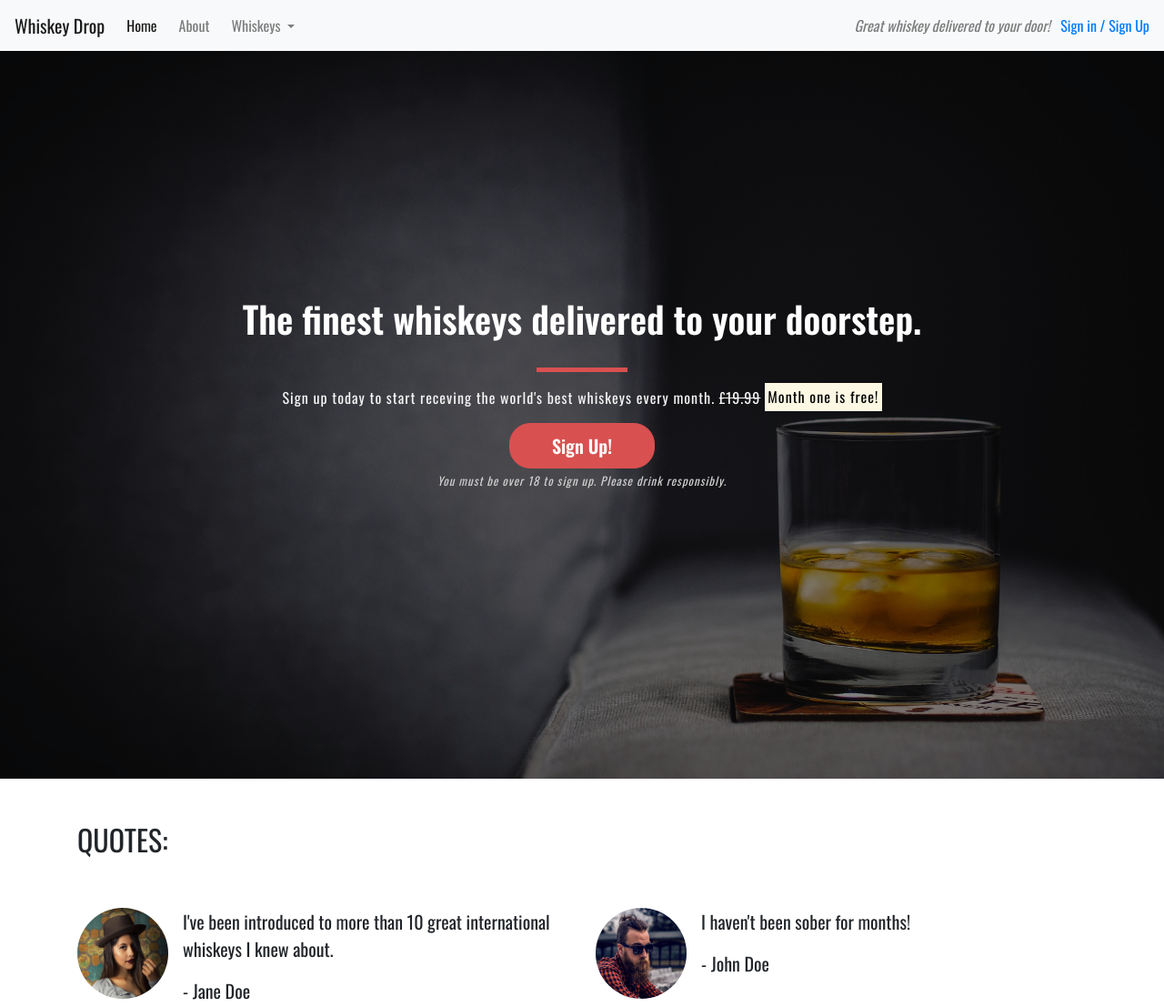
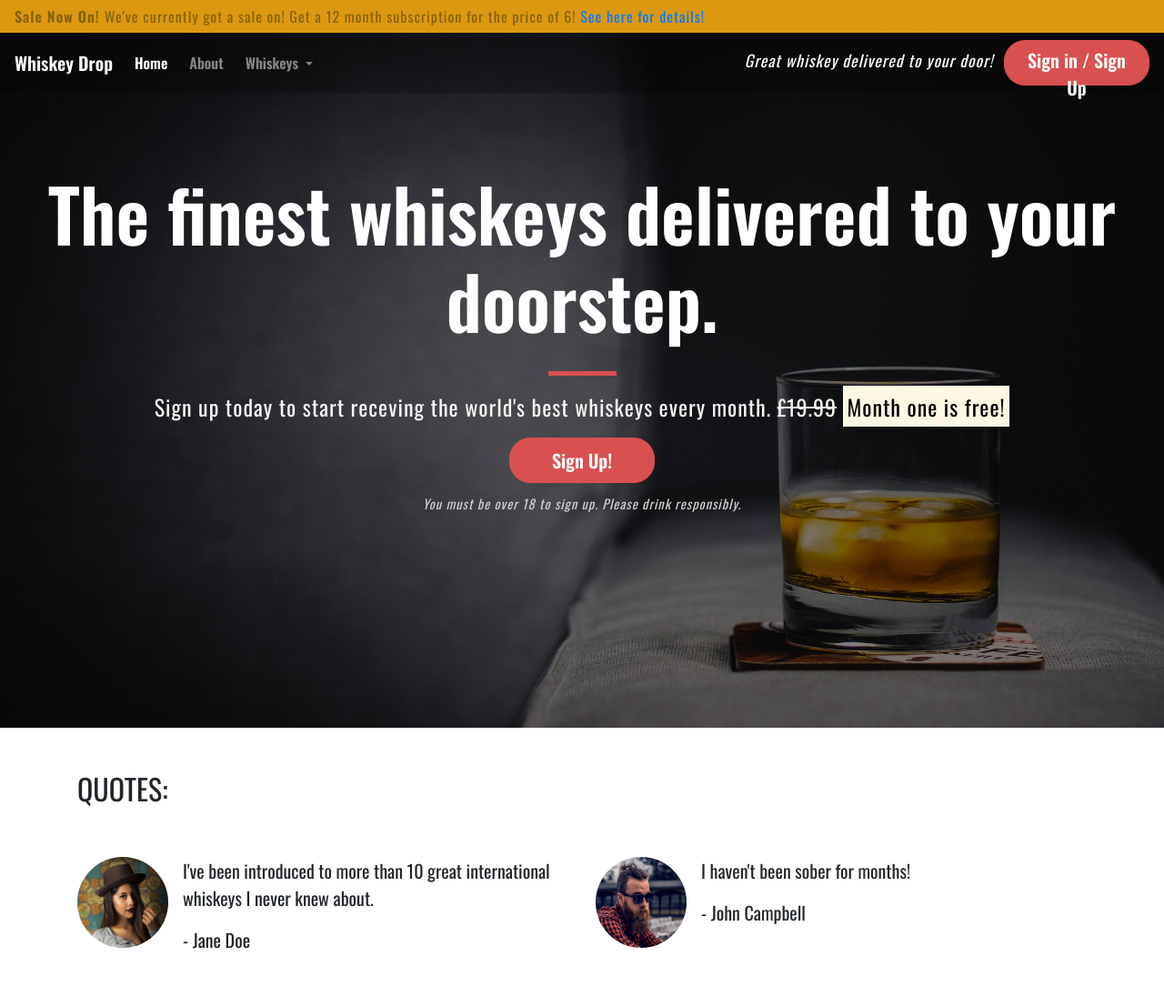
Before and after one commit to JohnGC1510/bootstrap-intro, a plain HTML site: page index.html in a window 1280 px wide. Shown: the top 1107 px of the page at 91% size. Drawn offline with nearby package versions, Linux system fonts and the light colour scheme.

Commit message:
I improved the styling of the nav bar and the sales alert

```diff
--- a/CSS/style.css
+++ b/CSS/style.css
@@ -2,6 +2,59 @@ body{
     font-family: 'Oswald', sans-serif;
 }
 
+.navalert-container .col-12{
+    padding-left:0;
+    padding-right:0;
+}
+
+.site-wide-alert{
+    border-radius: 0;
+    margin-bottom: 0;
+    padding: 5px 15px;
+}
+
+.alert-warning{
+    background-color: #dd9811;
+    border-color: #dd9811;
+    letter-spacing: 1px;
+}
+/*Navbar*/
+.navalert-container{
+    position: absolute;
+    top:0;
+    left:0;
+    padding-left: 0;
+    padding-right:0;
+    z-index:1;
+}
+
+.navbar{
+    margin-bottom: 0;
+    border:0;
+    width:100%;
+    background-color: rgba(0,0,0,0.25)
+}
+
+.navbar .navbar-toggler{
+    border:none;
+}
+
+.navbar-brand{
+    font-weight:bold;
+}
+
+.navbar .navbar-nav a{
+    font-weight:bold;
+}
+.navbar p{
+    font-size: 110%;
+    letter-spacing: 1px;
+}
+.navbar .navbar-text{
+    color:white;
+}
+
+/*Callout Section*/
 .callout-container {
     height:100vh;
     background: url(../images/whiskey-background.jpg) no-repeat bottom right fixed;
@@ -33,21 +86,24 @@ body{
     color:white;
     font-weight:bold;
     margin-bottom: 30px;
+    font-size:500%;
 }
 
 .jumbotron p{
     color:whitesmoke;
     font-weight: 300;
     letter-spacing: 1px;
+    font-size:x-large;
 
 }
 .jumbotron small{
     color: #d0d0d0;
     font-style: italic;
+    font-size:60%;
 }
 
 .bg-cover{
-    background-color: rgba(0, 0,0, 0.5);
+    background-color: rgba(0,0,0, 0.5);
     position: absolute;
     width:100%;
     height:100%;
@@ -58,7 +114,7 @@ body{
 /*Line Breaks*/
 
 .red-break{
-    width: 100px;
+    width: 75px;
     border-style: none;
     height: 5px;
     background-color: #d95050;
@@ -66,12 +122,21 @@ body{
 
 /*Buttons*/
 .signup-btn{
+    color:white;
     border-radius: 23px;
     width: 160px;
     font-weight: bold;
     height: 50px;
     background-color: #d95050;
     border-color: #d95050;
-    color:white;
+
     font-size: 125%;
 }
+
+.signup-btn:hover,
+.signup-btn:active,
+.signup-btn:focus,
+.signup-btn:active:focus{
+    background-color:#93311c;
+    border-color:#93311c;
+}
--- a/index.html
+++ b/index.html
@@ -1,29 +1,37 @@
 <!DOCTYPE html>
 <html lang="en">
+
 <head>
 	<meta charset="UTF-8" />
 	<meta name="viewport" content="width=device-width, initial-scale=1.0" />
 	<title>Whiskey Drop | Taste a new whiksey every month</title>
-    <link
-      rel="stylesheet"
-      href="https://stackpath.bootstrapcdn.com/bootstrap/4.5.0/css/bootstrap.min.css"
-      integrity="sha384-9aIt2nRpC12Uk9gS9baDl411NQApFmC26EwAOH8WgZl5MYYxFfc+NcPb1dKGj7Sk"
-      crossorigin="anonymous"
-    />
+	<link rel="stylesheet" href="https://stackpath.bootstrapcdn.com/bootstrap/4.5.0/css/bootstrap.min.css"
+		integrity="sha384-9aIt2nRpC12Uk9gS9baDl411NQApFmC26EwAOH8WgZl5MYYxFfc+NcPb1dKGj7Sk" crossorigin="anonymous" />
 
-    <link
-      rel="stylesheet"
-      href="https://use.fontawesome.com/releases/v5.6.1/css/all.css"
-      integrity="sha384-gfdkjb5BdAXd+lj+gudLWI+BXq4IuLW5IT+brZEZsLFm++aCMlF1V92rMkPaX4PP"
-      crossorigin="anonymous"
-    />
+	<link rel="stylesheet" href="https://use.fontawesome.com/releases/v5.6.1/css/all.css"
+		integrity="sha384-gfdkjb5BdAXd+lj+gudLWI+BXq4IuLW5IT+brZEZsLFm++aCMlF1V92rMkPaX4PP" crossorigin="anonymous" />
 	<link href="https://fonts.googleapis.com/css2?family=Oswald:wght@400;600&display=swap" rel="stylesheet">
 	<link rel="stylesheet" href="CSS/style.css" type="text/css" />
 </head>
+
 <body>
+
+
+	<div class="container-fluid navalert-container">
+		<!--Sales Alert-->
+		<div class="container-fluid alert-container">
+			<div class="row d-none d-sm-block">
+				<div class="col-12">
+
+					<div class="site-wide-alert alert alert-warning alert-container">
+						<strong>Sale Now On! </strong>We've currently got a sale on! Get a 12 month subscription for the
+						price of 6! <a href="/sale">See here for details!</a>
+					</div>
+				</div>
+			</div>
+		</div>
         <!--Navigation Bar-->
-
-    <nav class="navbar navbar-light bg-light navbar-expand-sm">
+		<nav class="navbar navbar-dark navbar-expand-sm">
 			<a href="#" class="navbar-brand">Whiskey Drop</a>
 			<!--Adding a button with the class of navbar-toggler and ml-auto to push to righ. Data toggle tells bootstrap that this button will be used as a trigger for a collapsible element somewher on the page.
         The data target gives the id of the collapsible element. Aria stands for accessible rich internet applications. They provide accessibiity to screen readers however are beyond current scope of learning.
@@ -49,15 +57,8 @@
 					</li>
 					<!--Creating a dropdown list inside the navigation bar-->
 					<li class="nav-item dropdown">
-            <a
-              class="nav-link dropdown-toggle"
-              href="#"
-              id="navbarDropdownMenuLink"
-              role="button"
-              data-toggle="dropdown"
-              aria-haspopup="true"
-              aria-expanded="false"
-            >
+						<a class="nav-link dropdown-toggle" href="#" id="navbarDropdownMenuLink" role="button"
+							data-toggle="dropdown" aria-haspopup="true" aria-expanded="false">
 							Whiskeys
 						</a>
 						<!--The items in the dropdown list on the nav bar-->
@@ -78,24 +79,15 @@
 				<p class="navbar-text my-auto mr-2">
 					<i>Great whiskey delivered to your door!</i>
 				</p>
-        <a href="/login">Sign in / Sign Up</a>
+				<a href="/login" class="btn signup-btn">Sign in / Sign Up</a>
 			</div>
 		</nav>
+	</div>
 	<!----End of Navigation Bar-->
 
 	<!--Container is a bootstrap class that creates a single coloumn-->
 
-    <!--Sales Alert!!!
-      <div class="row d-none d-sm-block">
-        <div class="col-12">
 
-          <div class="alert alert-warning">
-            <strong>Sale Now On! </strong>Get a 12 month subscription for the
-            price of 6! <a href="/sale">See here for details!</a>
-          </div>
-        </div>
-      </div>
-      To ammend later-->
 	<!--Callout-->
 	<div class="container-fluid callout-container">
 		<div class="bg-cover">&nbsp;</div>
@@ -103,7 +95,7 @@
 			<div class="col-12">
 				<section class="callout jumbotron text-center">
 					<h1>The finest whiskeys delivered to your doorstep.</h1>
-            <hr class="red-break"/>
+					<hr class="red-break" />
 					<p>
 						Sign up today to start receving the world's best whiskeys every
 						month. <s class="d-none d-sm-inline">£19.99</s>
@@ -123,8 +115,7 @@
 					<p class="text-muted">
 						<small
                 >You must be over 18 to sign up. Please drink
-                responsibly.</small
-              >
+                responsibly.</small>
 					</p>
 					<!--text muted is a bootstrap class that makes the text appear lighter-->
 				</section>
@@ -158,7 +149,7 @@
 									<!--blockquote is default quote styling from bootstrap-->
 									<p>
 										I've been introduced to more than 10 great international
-                    whiskeys I knew about.
+										whiskeys I never knew about.
 									</p>
 									<p>- Jane Doe</p>
 								</blockquote>
@@ -180,7 +171,7 @@
 										<p>
 											I haven't been sober for months!
 										</p>
-                  <p>- John Doe</p>
+										<p>- John Campbell</p>
 									</blockquote>
 								</div>
 							</div>
@@ -259,8 +250,7 @@
                   aria-describedby="emailHelp"
                 />
 							<small id="emailHelp" class="form-text text-muted"
-                  >We'll never share your email with anyone else.</small
-                >
+                  >We'll never share your email with anyone else.</small>
 						</div>
 						<div class="form-group">
 							<label for="exampleInputPassword1">Password</label>
@@ -288,21 +278,16 @@
 	<!--End of modal sign-up form-->
 
 	<!--Java sources-->
-    <script
-      src="https://code.jquery.com/jquery-3.5.1.slim.min.js"
-      integrity="sha384-DfXdz2htPH0lsSSs5nCTpuj/zy4C+OGpamoFVy38MVBnE+IbbVYUew+OrCXaRkfj"
-      crossorigin="anonymous"
-    ></script>
-    <script
-      src="https://cdn.jsdelivr.net/npm/popper.js@1.16.0/dist/umd/popper.min.js"
-      integrity="sha384-Q6E9RHvbIyZFJoft+2mJbHaEWldlvI9IOYy5n3zV9zzTtmI3UksdQRVvoxMfooAo"
-      crossorigin="anonymous"
-    ></script>
+	<script src="https://code.jquery.com/jquery-3.5.1.slim.min.js"
+		integrity="sha384-DfXdz2htPH0lsSSs5nCTpuj/zy4C+OGpamoFVy38MVBnE+IbbVYUew+OrCXaRkfj" crossorigin="anonymous">
+	</script>
+	<script src="https://cdn.jsdelivr.net/npm/popper.js@1.16.0/dist/umd/popper.min.js"
+		integrity="sha384-Q6E9RHvbIyZFJoft+2mJbHaEWldlvI9IOYy5n3zV9zzTtmI3UksdQRVvoxMfooAo" crossorigin="anonymous">
+	</script>
 
-    <script
-      src="https://stackpath.bootstrapcdn.com/bootstrap/4.5.0/js/bootstrap.min.js"
-      integrity="sha384-OgVRvuATP1z7JjHLkuOU7Xw704+h835Lr+6QL9UvYjZE3Ipu6Tp75j7Bh/kR0JKI"
-      crossorigin="anonymous"
-    ></script>
+	<script src="https://stackpath.bootstrapcdn.com/bootstrap/4.5.0/js/bootstrap.min.js"
+		integrity="sha384-OgVRvuATP1z7JjHLkuOU7Xw704+h835Lr+6QL9UvYjZE3Ipu6Tp75j7Bh/kR0JKI" crossorigin="anonymous">
+	</script>
 </body>
+
 </html>
```
Lines whose indentation alone changed are shown as unchanged.
